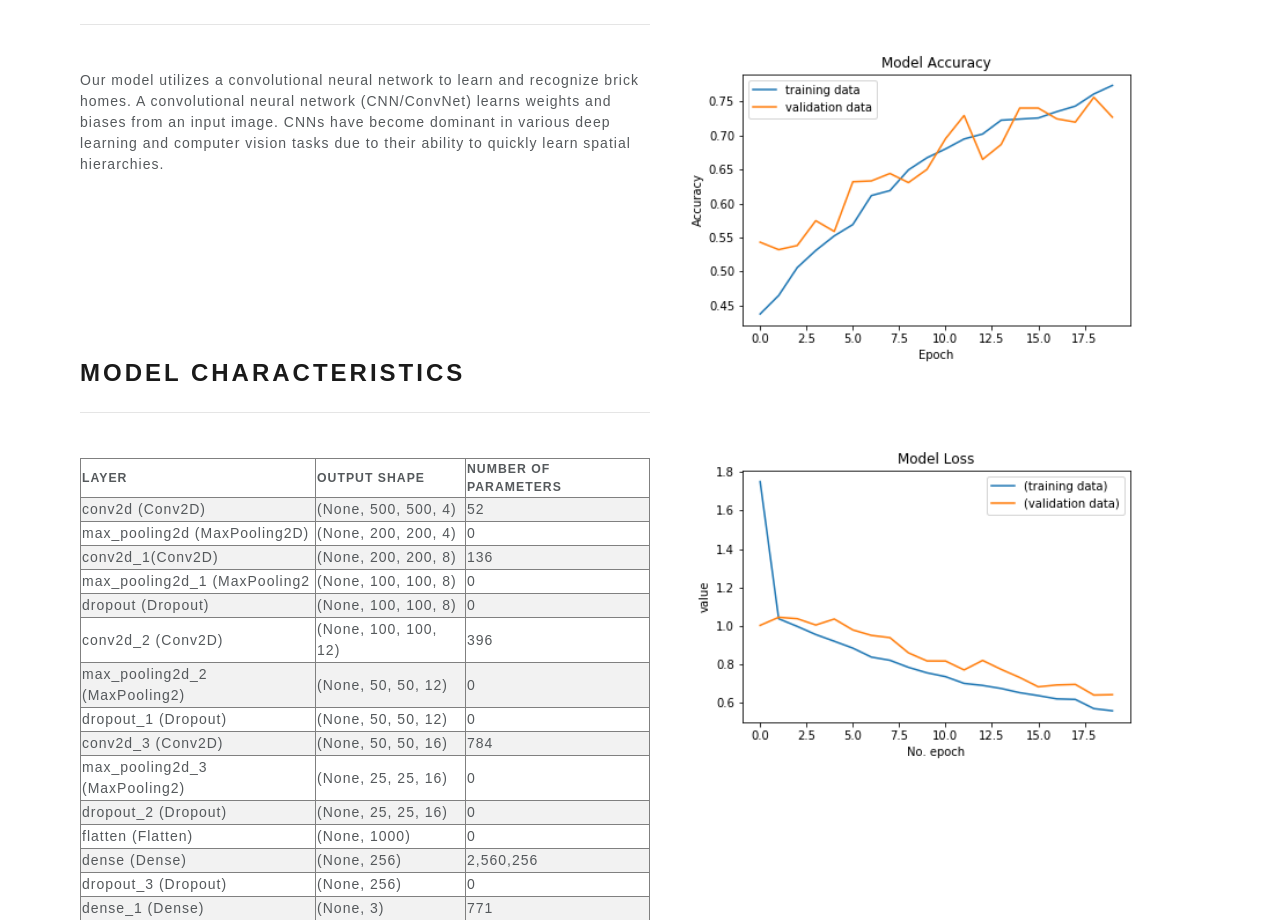
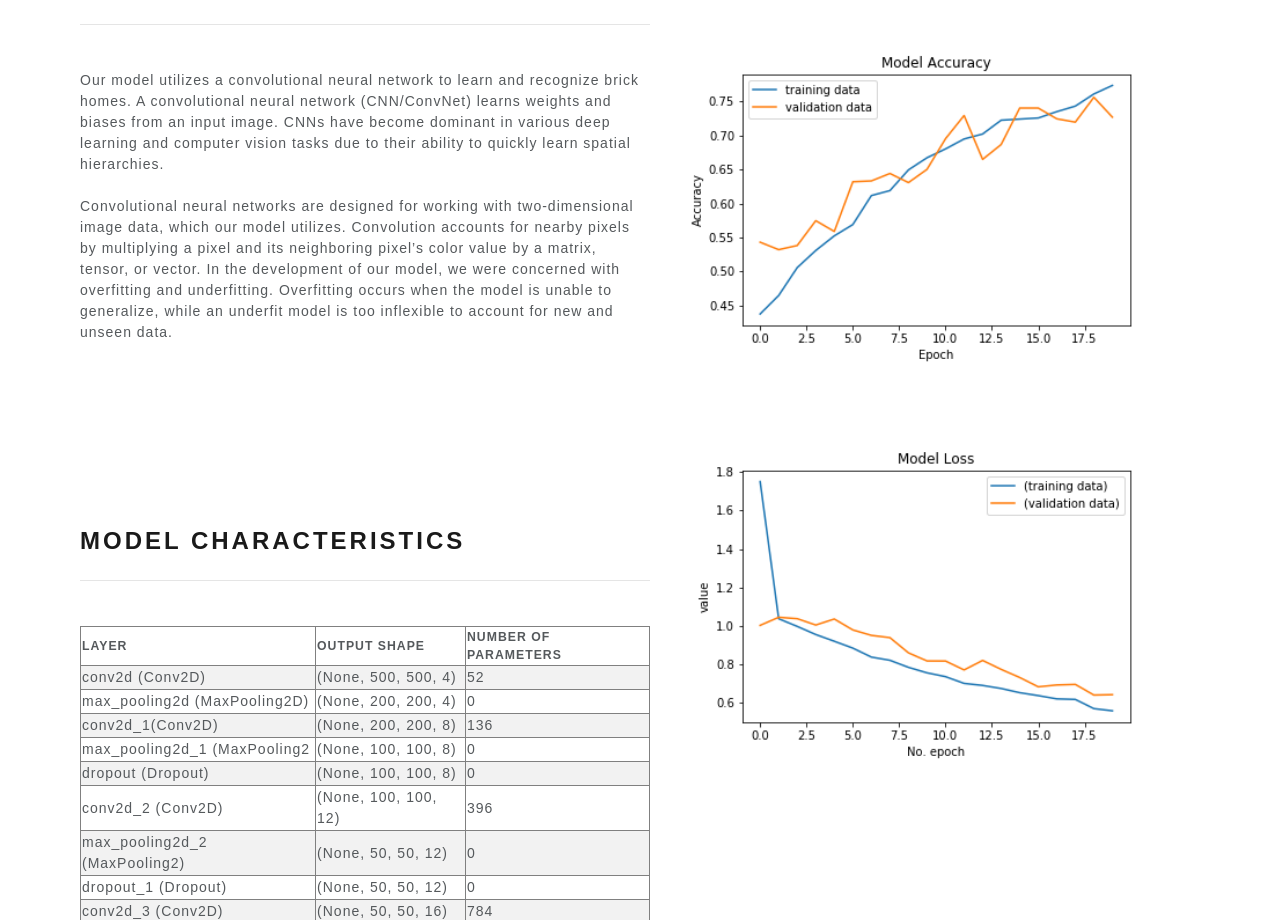
Before and after one commit to ericdonnelly/Brick-House, a Flask app: page /model_characteristics in a window 1280 px wide. Shown: the part 139-1059 px from the top of the page. Run offline with Flask 2, Linux system fonts and the light colour scheme; parts of the project's set-up code (start-up, migrations or seed data) failed here and were passed over; some libraries are stand-ins or nearby versions.

Commit message:
content additions

```diff
--- a/templates/model_characteristics.html
+++ b/templates/model_characteristics.html
@@ -56,6 +56,9 @@
           <br>
           <p>
             Our model utilizes a convolutional neural network to learn and recognize brick homes. A convolutional neural network (CNN/ConvNet) learns weights and biases from an input image. CNNs have become dominant in various deep learning and computer vision tasks due to their ability to quickly learn spatial hierarchies.
+<br><br>
+
+Convolutional neural networks are designed for working with two-dimensional image data, which our model utilizes. Convolution accounts for nearby pixels by multiplying a pixel and its neighboring pixel’s color value by a matrix, tensor, or vector. In the development of our model, we were concerned with overfitting and underfitting. Overfitting occurs when the model is unable to generalize, while an underfit model is too inflexible to account for new and unseen data.
           </p>
           <br><br><br><br><br><br><br><br>
           <h3>Model Characteristics</h3>
```
Also changed, not shown: README.md.
